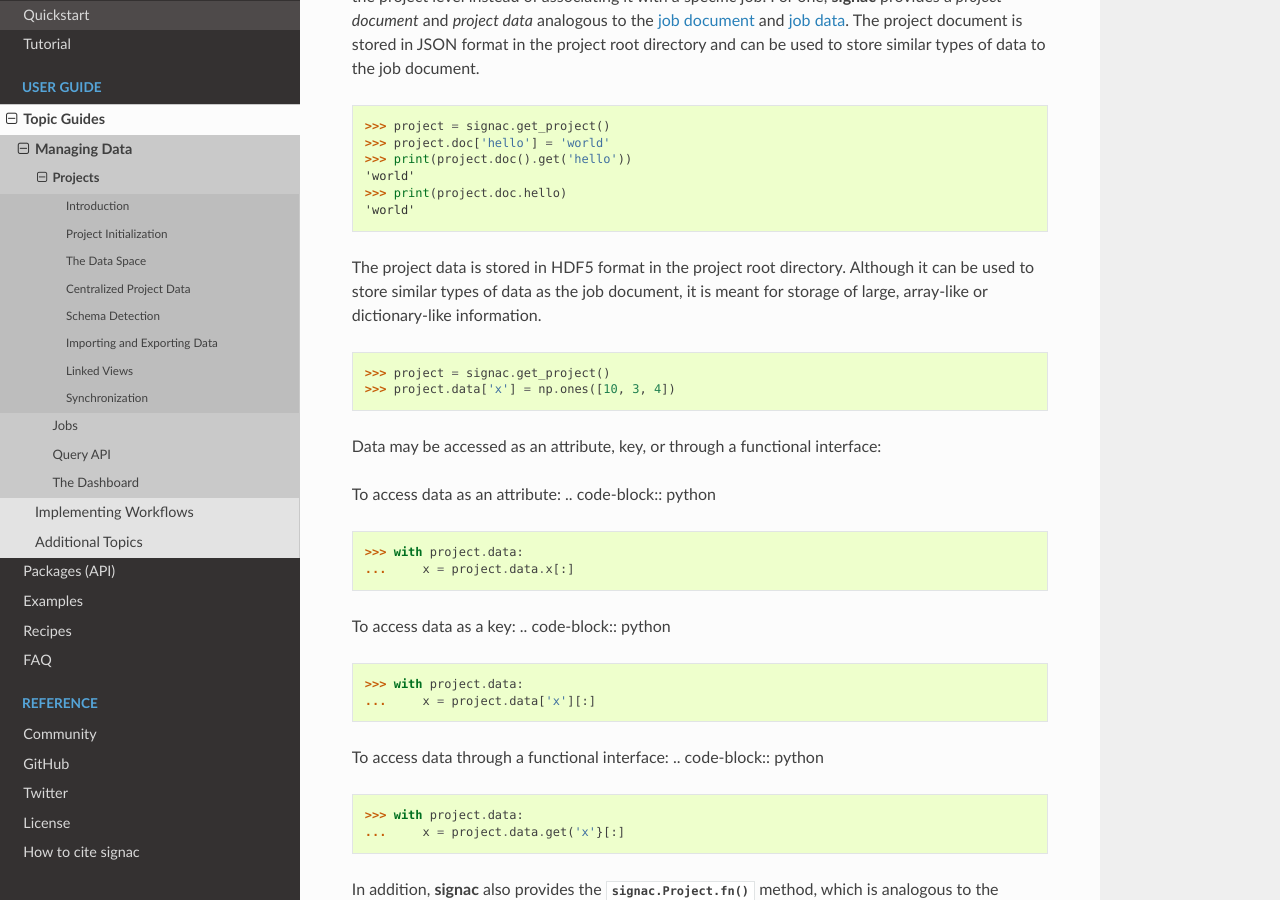
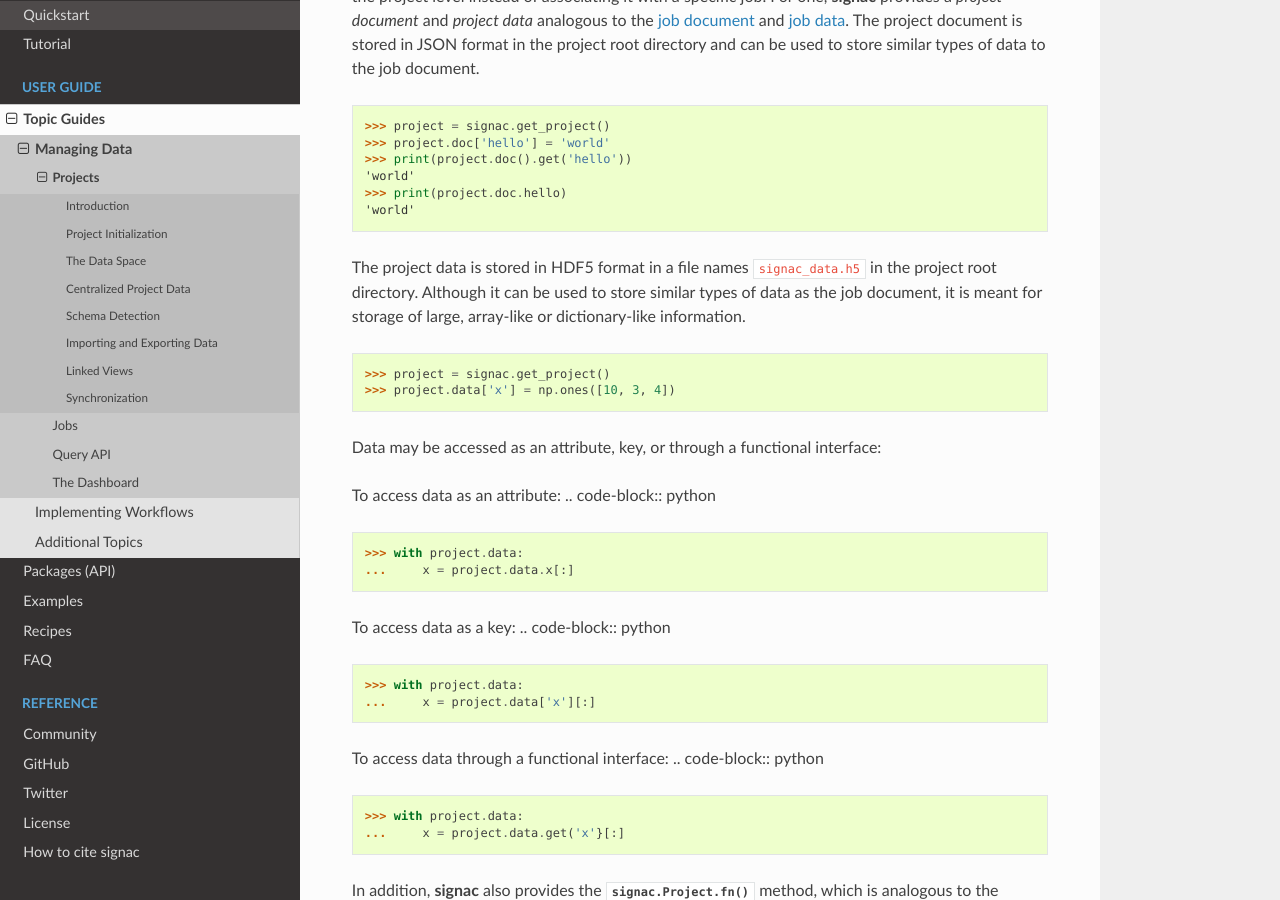
Before and after one commit to glotzerlab/signac-docs, a Sphinx documentation site: the page built from docs/source/projects.rst, in a window 1280 px wide and 900 px high, scrolled down 6226 px. Built offline with Sphinx 7.4.7 and the Read the Docs theme 2.0.0, drawn with Linux system fonts in a browser that asks for light colours.

Commit message:
consistency

```diff
--- a/docs/source/projects.rst
+++ b/docs/source/projects.rst
@@ -294,7 +294,7 @@
     >>> print(project.doc.hello)
     'world'
 
-The project data is stored in HDF5 format in the project root directory.
+The project data is stored in HDF5 format in a file names ``signac_data.h5`` in the project root directory.
 Although it can be used to store similar types of data as the job document, it is meant for storage of large, array-like or dictionary-like information.
 
 .. code-block:: python
```
